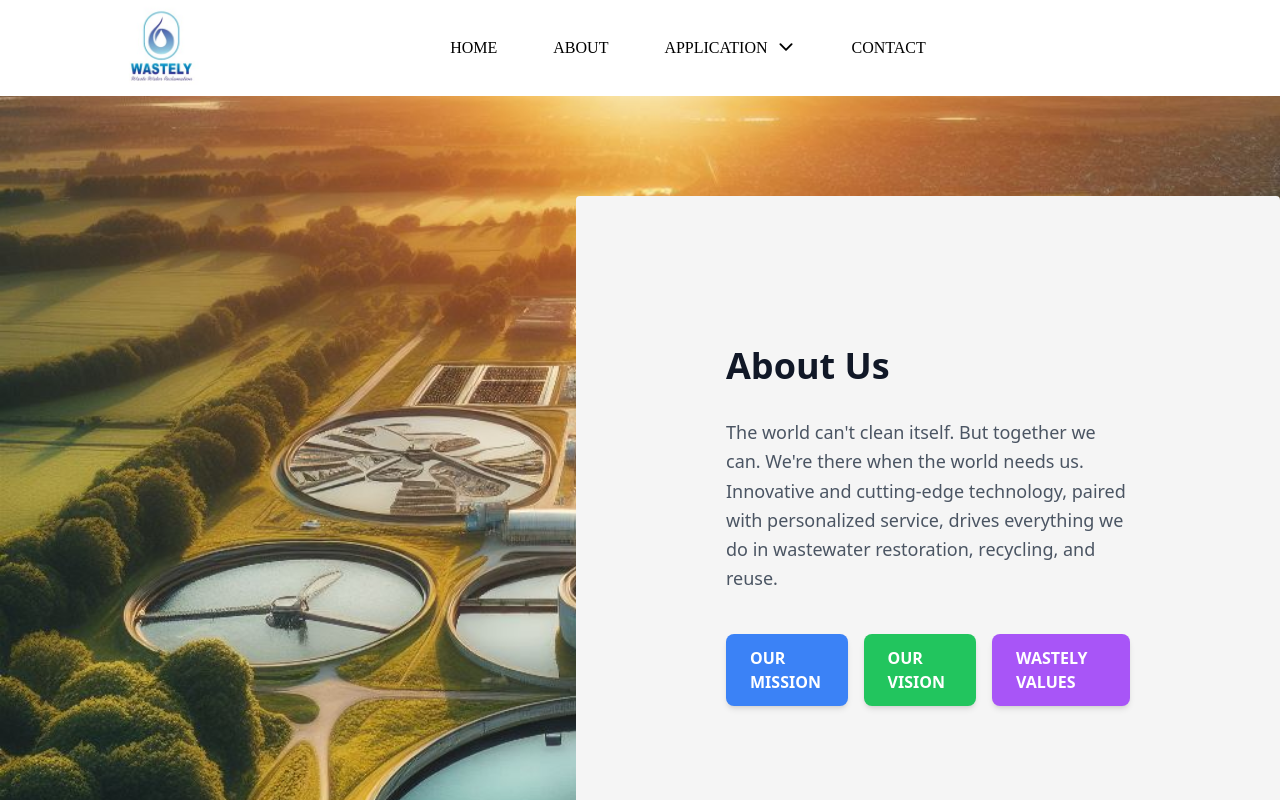
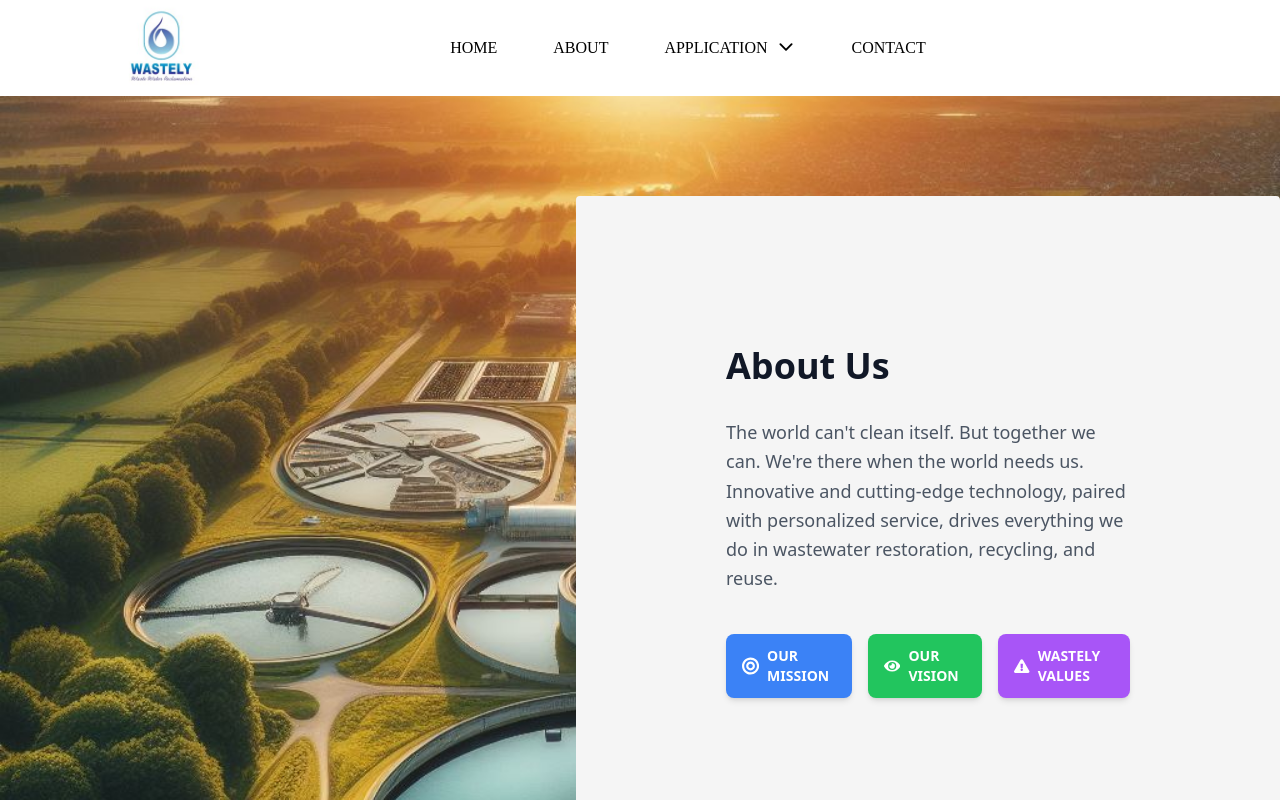
Before and after one commit to wastelyindia/wastelyindia, a React (Vite) app: page /about in a window 1280 px wide. Shown: the top 800 px of the page. Built offline with nearby package versions, Linux system fonts and the light colour scheme.

Commit message:
Correct spell

```diff
--- a/src/components/about/About.jsx
+++ b/src/components/about/About.jsx
@@ -1,12 +1,11 @@
-import { useNavigate } from "react-router-dom";
+import { useNavigate,Link } from "react-router-dom";
 import bgImage from "../../assets/images/Wastely_hero_1.jpeg";
 import cardImg from "../../assets/images/Wastely_hero_6.jpeg";
 import cardImg1 from "../../assets/images/Wastely_hero_9.jpeg";
 
 import CardContainer from './CradContainer';
 import Testimonials from './Testimonials';
-import { FaGlobe, FaUserCircle, FaLeaf, FaCog, FaWater, FaEye, FaHandshake, FaTree } from 'react-icons/fa';
-import { Link } from "react-router-dom";
+import { FaGlobe, FaUserCircle, FaLeaf, FaCog, FaWater, FaEye, FaHandshake, FaTree, FaBullseye, FaExclamationTriangle} from 'react-icons/fa';
 
 const About = () => {
 
@@ -36,7 +35,7 @@ const About = () => {
   return (
     <>
 
-      <div className=" ">
+      {/* <div className=" ">
         <div className="  flex items-center justify-center bg-gray-100">
           <div className=" bg-cover lg:bg-[55%] bg-left bg-no-repeat p-0 py-24 sm:py-[100px] px-5 sm:px-10 lg:p-[80px] xl:py-[100px] xl:p-0 overflow-hidden bg-[#fdfdfd] bg-fixed sm:bg-scroll"
             style={{ backgroundImage: `url(${bgImage})` }}>
@@ -53,7 +52,33 @@ const About = () => {
             </div>
           </div>
         </div>
+      </div> */}
+
+
+<div className=" ">
+  <div className="flex items-center justify-center bg-gray-100">
+    <div className="bg-cover lg:bg-[55%] bg-left bg-no-repeat p-0 py-24 sm:py-[100px] px-5 sm:px-10 lg:p-[80px] xl:py-[100px] xl:p-0 overflow-hidden bg-[#fdfdfd] bg-fixed sm:bg-scroll"
+      style={{ backgroundImage: `url(${bgImage})` }}>
+      <div className="w-[100%] lg:w-[55%] float-right p-0 px-5 sm:p-20 xl:p-[150px] rounded bg-[#f5f5f5]">
+        <h1 className="text-4xl font-bold mb-8 text-gray-900">About Us</h1>
+        <p className="text-lg text-gray-600 leading-relaxed mb-10">
+          The world can't clean itself. But together we can. We're there when the world needs us. Innovative and cutting-edge technology, paired with personalized service, drives everything we do in wastewater restoration, recycling, and reuse.
+        </p>
+        <div className="flex flex-col md:flex-row justify-center items-center md:justify-between gap-4 mt-8">
+          <Link to="#Mission" className="flex items-center bg-blue-500 hover:bg-blue-600 text-white font-semibold py-3 px-4 rounded-lg shadow-md text-sm">
+            <FaBullseye className="w-6 h-6 mr-2" /> OUR MISSION
+          </Link>
+          <Link to="#Vision" className="flex items-center bg-green-500 hover:bg-green-600 text-white font-semibold py-3 px-4 rounded-lg shadow-md text-sm">
+            <FaEye className="w-6 h-6 mr-2" /> OUR VISION
+          </Link>
+          <Link to="#Values" className="flex items-center bg-purple-500 hover:bg-purple-600 text-white font-semibold py-3 px-4 rounded-lg shadow-md text-sm">
+            <FaExclamationTriangle className="w-6 h-6 mr-2" /> WASTELY VALUES
+          </Link>
+        </div>
       </div>
+    </div>
+  </div>
+</div>
 
 
 
--- a/src/components/common/footer/Footer.jsx
+++ b/src/components/common/footer/Footer.jsx
@@ -83,7 +83,7 @@ const Footer = () => {
                   <ul role="list" className="mt-4 space-y-4">
 
                     <li>
-                      <Link to="/application/service/technology_Process" className="text-base text-gray-500 hover:text-gray-900">Tech procss</Link>
+                      <Link to="/application/service/technology_Process" className="text-base text-gray-500 hover:text-gray-900">Tech Process</Link>
                     </li>
 
                     <li>
```
